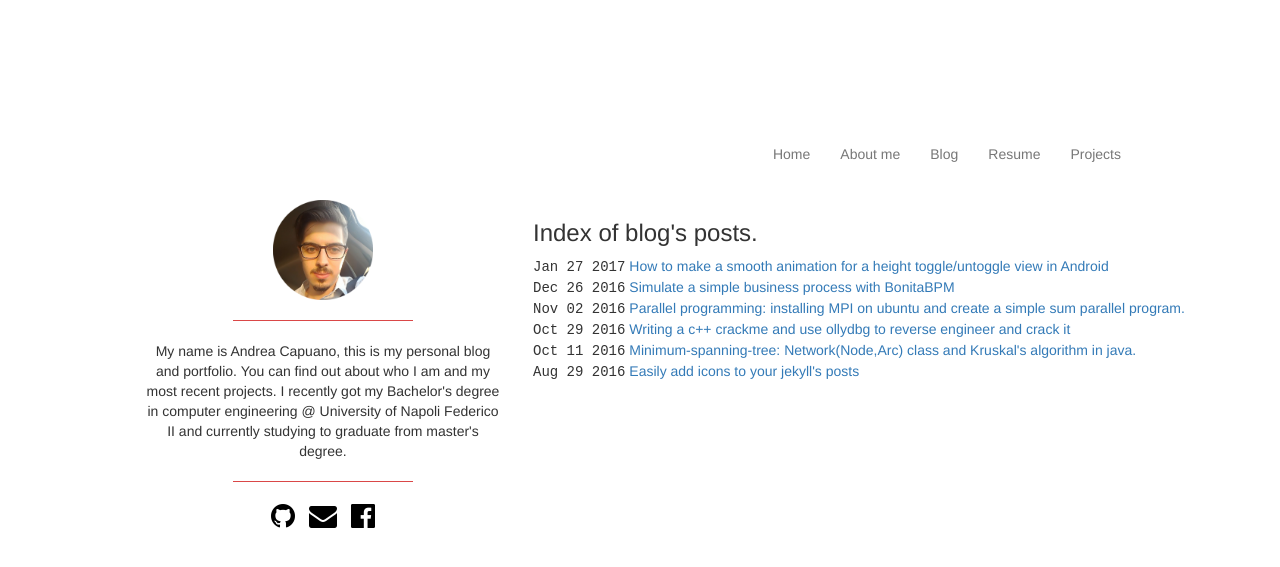
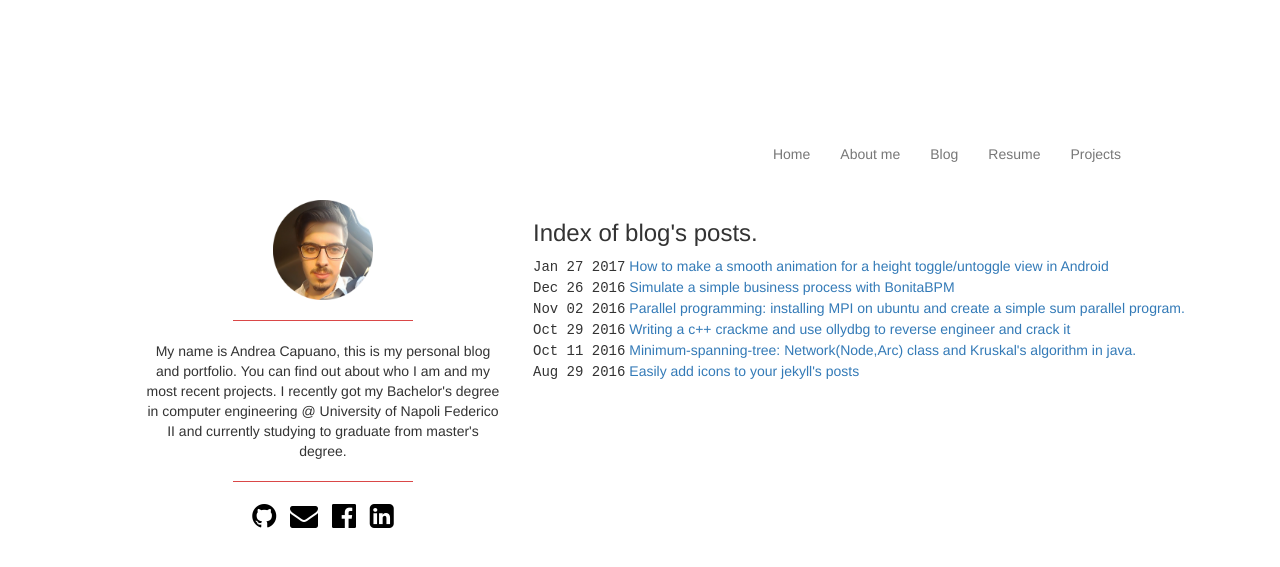
Before and after one commit to arocketman/arocketman.github.io, a Jekyll site: the page built from blog/index.html, in a window 1280 px wide. Shown: the top 567 px of the page. Built offline with Jekyll 4.4.1, drawn with Linux system fonts in a browser that asks for light colours; nearby versions of some CDN libraries; some web fonts are replaced.

Commit message:
add linkedin link

```diff
--- a/_config.yml
+++ b/_config.yml
@@ -24,6 +24,7 @@ url: "http://arocketman.github.com" # the base hostname & protocol for your site
 twitter_username:
 github_username:  arocketman
 facebook_username: Alfie92
+linkedin_username: andrea-capuano-82159366
 
 # Build settings
 markdown: kramdown
--- a/_includes/sidebar.html
+++ b/_includes/sidebar.html
@@ -20,6 +20,11 @@
 	      <i class="fa fa-facebook-official fa-2x"></i>
 	    </a>
 	  </li>
+	  <li>
+	    <a href="https://linkedin.com/in/{{ site.linkedin_username }}">
+	      <i class="fa fa-linkedin-square fa-2x"></i>
+	    </a>
+	  </li>
 	</ul>
 	</div>
 </div>
```
